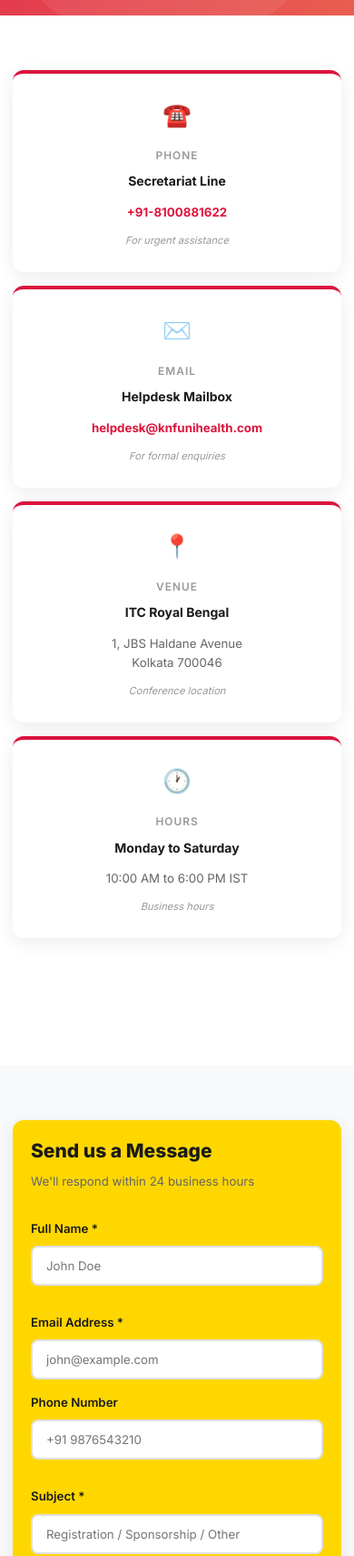
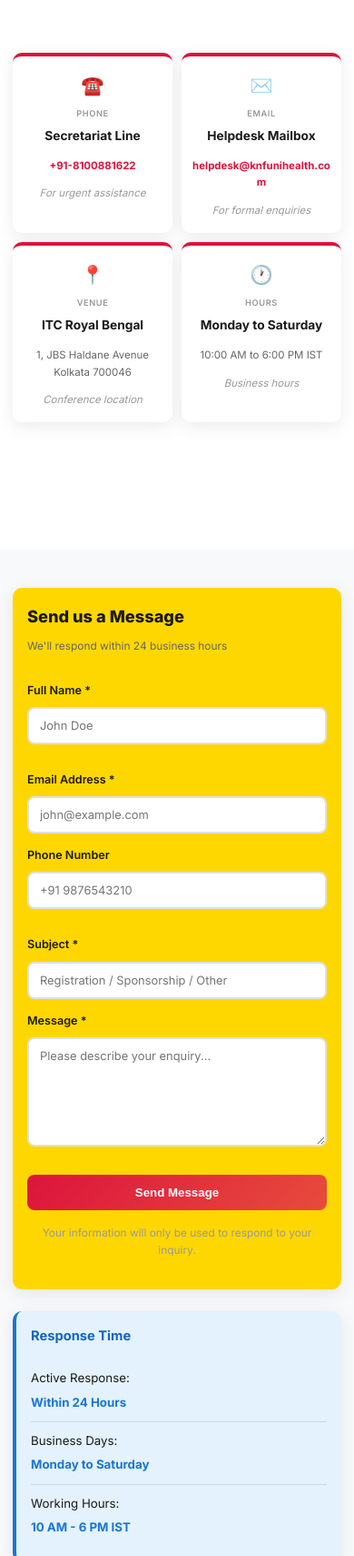
Before and after one commit to SahinS14/hopecon-2025, a plain HTML site: page contact.html in a window 390 px wide. Shown: the part 290-2000 px from the top of the page at 91% size. Drawn offline with Linux system fonts and the light colour scheme.

Commit message:
Update contact.html

```diff
--- a/contact.html
+++ b/contact.html
@@ -442,24 +442,27 @@
 
     @media (max-width: 768px) {
       .contact-page-hero {
-        padding: 60px 0;
-        margin-top: 100px;
+        padding: 55px 0;
+        margin-top: 96px;
       }
 
       .contact-page-hero h1 {
-        font-size: 2rem;
+        font-size: 1.9rem;
       }
 
       .contact-page-hero p {
-        font-size: 1rem;
+        font-size: 0.95rem;
+        max-width: 90%;
       }
 
       .contact-card {
-        padding: 30px;
+        padding: 24px;
+        border-radius: 10px;
       }
 
       .contact-form-box {
-        padding: 30px;
+        padding: 28px 22px;
+        border-radius: 10px;
       }
 
       .form-row {
@@ -468,51 +471,159 @@
       }
 
       .form-title {
-        font-size: 1.5rem;
+        font-size: 1.45rem;
       }
 
       .contact-cards-grid {
-        grid-template-columns: repeat(2, 1fr);
-        gap: 15px;
+        grid-template-columns: repeat(2, minmax(0, 1fr)) !important;
+        gap: 15px !important;
       }
 
       .contact-card .icon {
-        font-size: 2rem;
+        font-size: 1.9rem;
       }
 
       .contact-card .title {
-        font-size: 1rem;
+        font-size: 0.98rem;
+      }
+
+      .contact-card .label {
+        font-size: 0.72rem;
+      }
+
+      .contact-card .content,
+      .contact-card .description {
+        font-size: 0.82rem;
+      }
+
+      .contact-sidebar {
+        gap: 18px;
+      }
+
+      .sidebar-box {
+        padding: 22px;
+        border-radius: 10px;
+      }
+
+      .sidebar-box h3 {
+        font-size: 1.05rem;
+        margin-bottom: 16px;
       }
     }
 
     @media (max-width: 480px) {
+      section.contact-page {
+        padding: 42px 0;
+      }
+
       .contact-page-hero h1 {
-        font-size: 1.6rem;
+        font-size: 1.55rem;
+      }
+
+      .contact-page-hero p {
+        font-size: 0.88rem;
       }
 
       .contact-cards-grid {
-        grid-template-columns: 1fr;
-        gap: 15px;
+        grid-template-columns: repeat(2, minmax(0, 1fr)) !important;
+        gap: 10px !important;
       }
 
       .contact-card {
-        padding: 25px;
+        padding: 16px 12px;
       }
 
       .contact-card .icon {
-        font-size: 1.8rem;
+        font-size: 1.45rem;
+        margin-bottom: 8px;
+      }
+
+      .contact-card .label {
+        font-size: 0.66rem;
+        letter-spacing: 0.6px;
+        margin-bottom: 6px;
       }
 
       .contact-form-box {
-        padding: 20px;
+        padding: 20px 16px;
+      }
+
+      .form-title {
+        font-size: 1.3rem;
+      }
+
+      .form-subtitle {
+        font-size: 0.85rem;
       }
 
       .sidebar-box {
-        padding: 20px;
+        padding: 18px 16px;
       }
 
       .form-group {
-        margin-bottom: 15px;
+        margin-bottom: 14px;
+      }
+
+      .form-group label {
+        font-size: 0.9rem;
+      }
+
+      .form-group input,
+      .form-group textarea,
+      .form-group select {
+        padding: 11px 12px;
+        font-size: 0.92rem;
+      }
+
+      .form-submit-btn {
+        padding: 12px 24px;
+        font-size: 0.95rem;
+      }
+
+      .contact-card .content a {
+        word-break: break-word;
+      }
+    }
+
+    @media (max-width: 360px) {
+      .contact-page-hero {
+        padding: 46px 0;
+      }
+
+      .contact-page-hero h1 {
+        font-size: 1.4rem;
+      }
+
+      .contact-page-hero p {
+        font-size: 0.82rem;
+      }
+
+      .contact-form-box,
+      .sidebar-box,
+      .contact-card {
+        padding: 14px;
+      }
+
+      .contact-cards-grid {
+        grid-template-columns: repeat(2, minmax(0, 1fr)) !important;
+        gap: 8px !important;
+      }
+
+      .contact-card .title {
+        font-size: 0.84rem;
+      }
+
+      .contact-card .content,
+      .contact-card .description {
+        font-size: 0.7rem;
+      }
+
+      .form-title {
+        font-size: 1.2rem;
+      }
+
+      .form-submit-btn {
+        padding: 11px 18px;
       }
     }
   </style>
```
